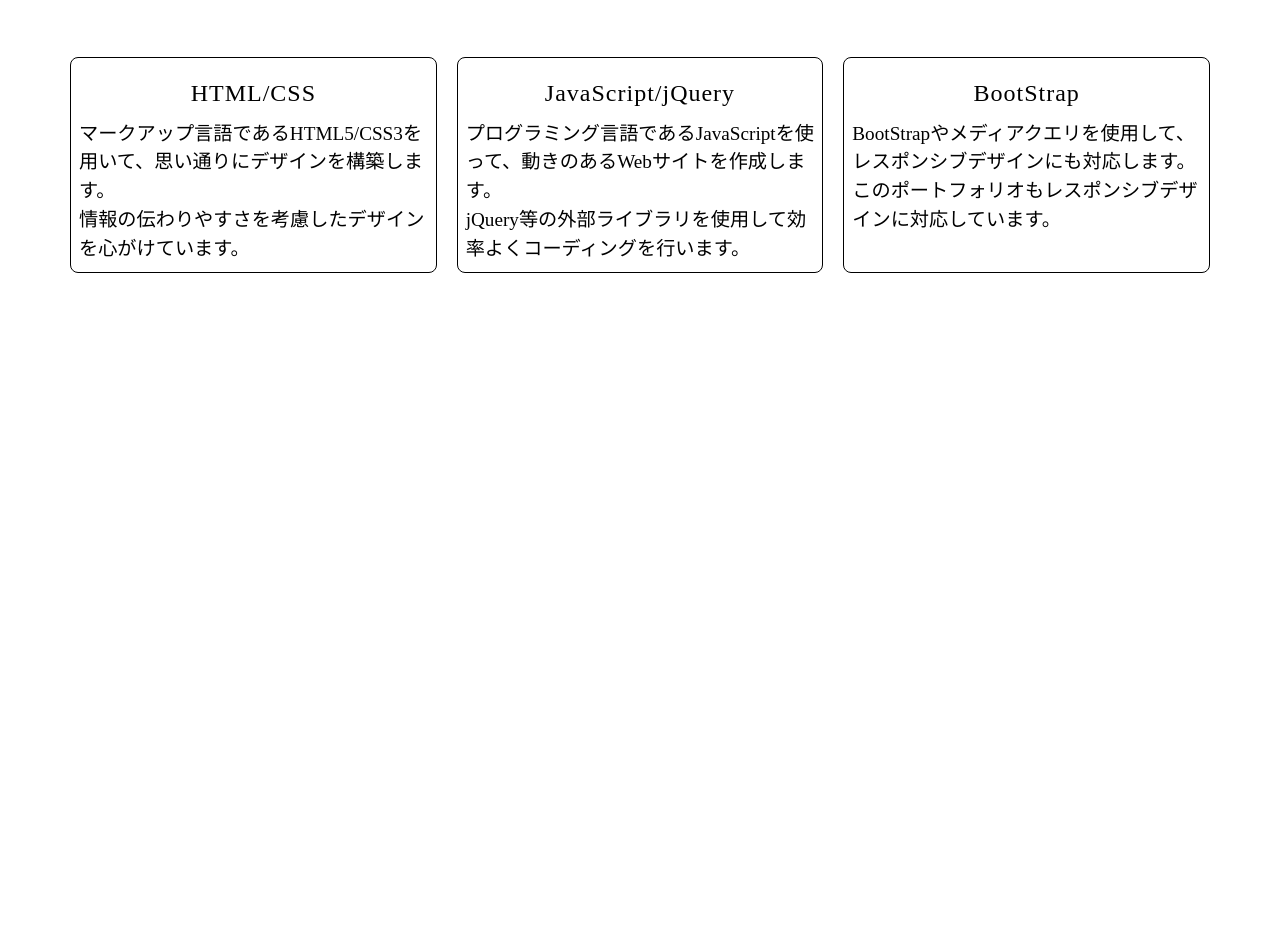
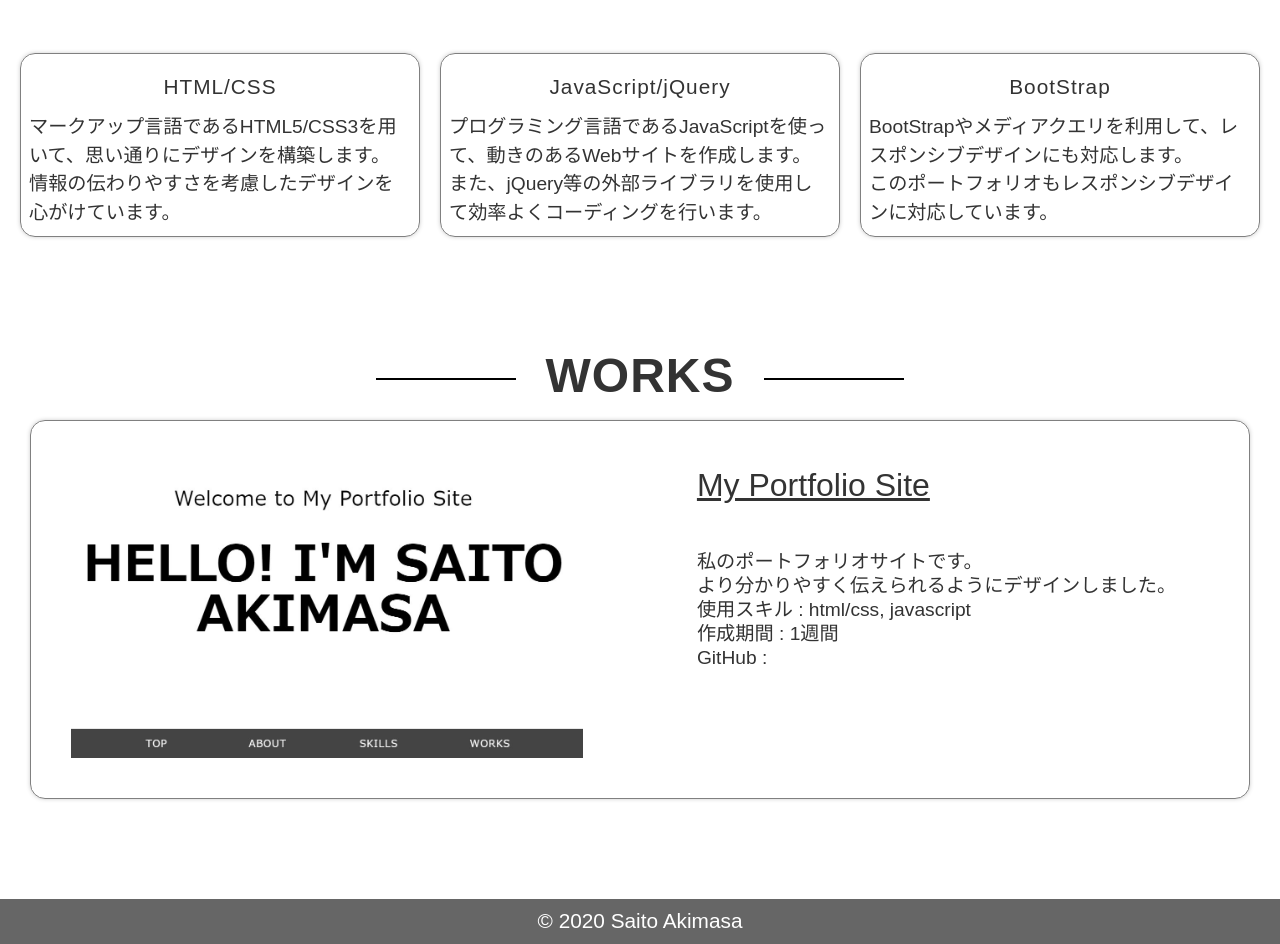
Before and after one commit to Aki1122/Aki1122_Repository, a plain HTML site: page index.html in a window 1280 px wide. Shown: the part 1160-2104 px from the top of the page. Before the commit the page ends 1488 px from the top, so only its background shows below. Drawn offline with Linux system fonts and the light colour scheme.

Commit message:
worksの作成、デザインの微調整を行った

```diff
--- a/css/main.css
+++ b/css/main.css
@@ -2,16 +2,21 @@
 
 html{
     font-size : 62.5%;
-}
-*,*::before,*::after{
+  }
+  body{
+    color : #333;
+    font-size : 1.2rem;
+    font-family : "Hiragino Kaku Gothic ProN",Meiryo,sans-serif;
+    text-align : center;
+  }
+  *,*::before,*::after{
     box-sizing : border-box;
-}
-body {
-    text-align : center;
-    font-size : 1.4rem;
-    font-family :　"HiraginoKaku Gothic ProN",Meiryo,Sans-serif;
-    background-color : #dedede;
-}
+  }
+  a:link,a:visited,a:hover,a:active{
+    color : #d03c56;
+    text-decoration : none;
+  }
+
 a:link,a:visited,a:hover,a:active{
     color : #d03c56;
     text-decoration : none;
@@ -19,8 +24,23 @@ a:link,a:visited,a:hover,a:active{
 .heading{
     display : inline-block;
     font-size : 3rem;
-    margin : 10px;
+    margin : 10px auto;
     letter-spacing : 1px;
+}
+.heading::after,.heading::before{
+    content : "";
+    display : inline-block;
+    width : 140px;
+    height : 2px;
+    margin : 0 30px;
+    background-color : #000;
+    vertical-align : middle;
+}
+.border{
+    padding : 8px;
+     border : 1px solid gray;
+     border-radius : 15px;
+     box-shadow : 0px 0px 5px -1px rgba(0,0,0,0.3);
 }
 
 /* -------------
@@ -35,7 +55,7 @@ a:link,a:visited,a:hover,a:active{
     font-size : 2rem;
 }
 .site-title-sub::before,.site-title-sub::after{
-    content : "🎵";
+    content : "";
     display : inline-block;
     vertical-align : middle;
     margin : 0 20px;
@@ -101,23 +121,21 @@ a:link,a:visited,a:hover,a:active{
  * skills
  * ----------------------*/
  .skills{
-     margin : 50px 0px;
+     margin : 100px 0px;
  }
  .skills-wrapper{
-     margin : 50px;
+     width : 100%;
+     margin : 50px 0px;
      display : table;
      border-spacing : 20px 5px;
+     table-layout : fixed;
  }
  .skill-box{
      display : table-cell;
-     width : 30%;
-     padding : 8px;
-     border : 1px solid #000;
-     border-radius : 8px;
-     background-color : #fff;
  }
  .skill-title{
-     font-size : 1.5rem;
+     display : inline-block;
+     font-size : 1.3rem;
      margin : 15px auto 15px;
      letter-spacing : 1px;
  }
@@ -126,3 +144,47 @@ a:link,a:visited,a:hover,a:active{
      font-size : 1.2rem;
      text-align : left;
  }
+
+ /* ----------------------
+  * works
+  * ----------------------*/
+  .works{
+      margin : 100px 0;
+  }
+  .work-box{
+      display : flex;
+      justify-content : space-between;
+      /*width : 40%;*/
+      margin : 10px 30px 10px;
+      padding : 40px;
+  }
+  .work-image{
+      width : 45%;
+      height : 100%;
+  }
+  .work-introduce{
+      width : 45%;
+      text-align : left;
+  }
+  .work-title{
+      display : block;
+      height : 30%;
+      font-size : 2em;
+      line-height : 1.5em;
+      text-decoration : underline;
+  }
+  .work-explaination{
+      font-size : 1.2rem;
+      height : 70%;
+      line-height : 1.5rem;
+  }
+
+  /* ----------------------
+   * footer
+   * ----------------------*/
+.footer{
+    padding : 12px 0;
+    font-size : 1.3rem;
+    background-color : rgba(0,0,0,0.6);
+    color : #fff;
+}
--- a/index.html
+++ b/index.html
@@ -1,5 +1,6 @@
 <!DOCTYPE html>
-<head lang="ja">
+<html lang="ja">
+<head>
     <meta charset="utf-8">
     <title>My Portfolio</title>
     <link rel="stylesheet" href="css/main.css">
@@ -7,7 +8,6 @@
 </head>
 
 <body>
-
     <section class="top" id="top">
         <p class="site-title-sub">Welcome to My Portfolio Site</p>
         <h1 class="site-title">HELLO! I'M SAITO AKIMASA</h1>
@@ -18,7 +18,7 @@
             <li class="nav-item"><a href="#top">TOP</a></li>
             <li class="nav-item"><a href="#about">ABOUT</a></li>
             <li class="nav-item"><a href="#skills">SKILLS</a></li>
-        <li class="nav-item"><a href="#">WORKS</a></li>
+            <li class="nav-item"><a href="#works">WORKS</a></li>
         </ul>
     </nav>
 
@@ -49,35 +49,53 @@
     <section class="skills" id="skills">
         <h2 class="heading">SKILLS</h2>
         <div class="skills-wrapper">
-        <div class="skill-box">
+            <div class="skill-box border">
                 <div class="skill-title">HTML/CSS</div>
                 <div class="skill-text">
                     マークアップ言語であるHTML5/CSS3を用いて、思い通りにデザインを構築します。<br>
                     情報の伝わりやすさを考慮したデザインを心がけています。
                 </div>
             </div>
-        <div class="skill-box">
+            <div class="skill-box border">
                 <div class="skill-title">JavaScript/jQuery</div>
                 <div class="skill-text">
                     プログラミング言語であるJavaScriptを使って、動きのあるWebサイトを作成します。<br>
-                jQuery等の外部ライブラリを使用して効率よくコーディングを行います。
+                    また、jQuery等の外部ライブラリを使用して効率よくコーディングを行います。
                 </div>
             </div>
-        <div class="skill-box">
+            <div class="skill-box border">
                 <div class="skill-title">BootStrap</div>
                 <div class="skill-text">
-                BootStrapやメディアクエリを使用して、レスポンシブデザインにも対応します。<br>
+                    BootStrapやメディアクエリを利用して、レスポンシブデザインにも対応します。<br>
                     このポートフォリオもレスポンシブデザインに対応しています。
                 </div>
             </div>
         </div>
     </section>
 
-<section class="works">
+    <section class="works" id="works">
+        <h2 class="heading">WORKS</h2>
+        <div class="works-wrapper">
+            <div class="work-box border">
+                <img class="work-image" src="image/portfolio.JPG" alt="ポートフォリオ">
+                <div class="work-introduce">
+                    <div class="work-title">My Portfolio Site</div>
+                    <div class="work-explaination">
+                        私のポートフォリオサイトです。<br>
+                        より分かりやすく伝えられるようにデザインしました。<br>
+                        使用スキル : html/css, javascript<br>
+                        作成期間 : 1週間<br>
+                        GitHub :
+                    </div>
+                </div>
+            </div>
+        </div>
     </section>
 
-<footer>
+    <footer class="footer">
+        © 2020 Saito Akimasa
     </footer>
 
     <script defer src="https://use.fontawesome.com/releases/v5.7.2/js/all.js"></script>
 </body>
+</html>
```
Also changed, not shown: image/portfolio.JPG (added). Lines whose indentation alone changed are shown as unchanged.
